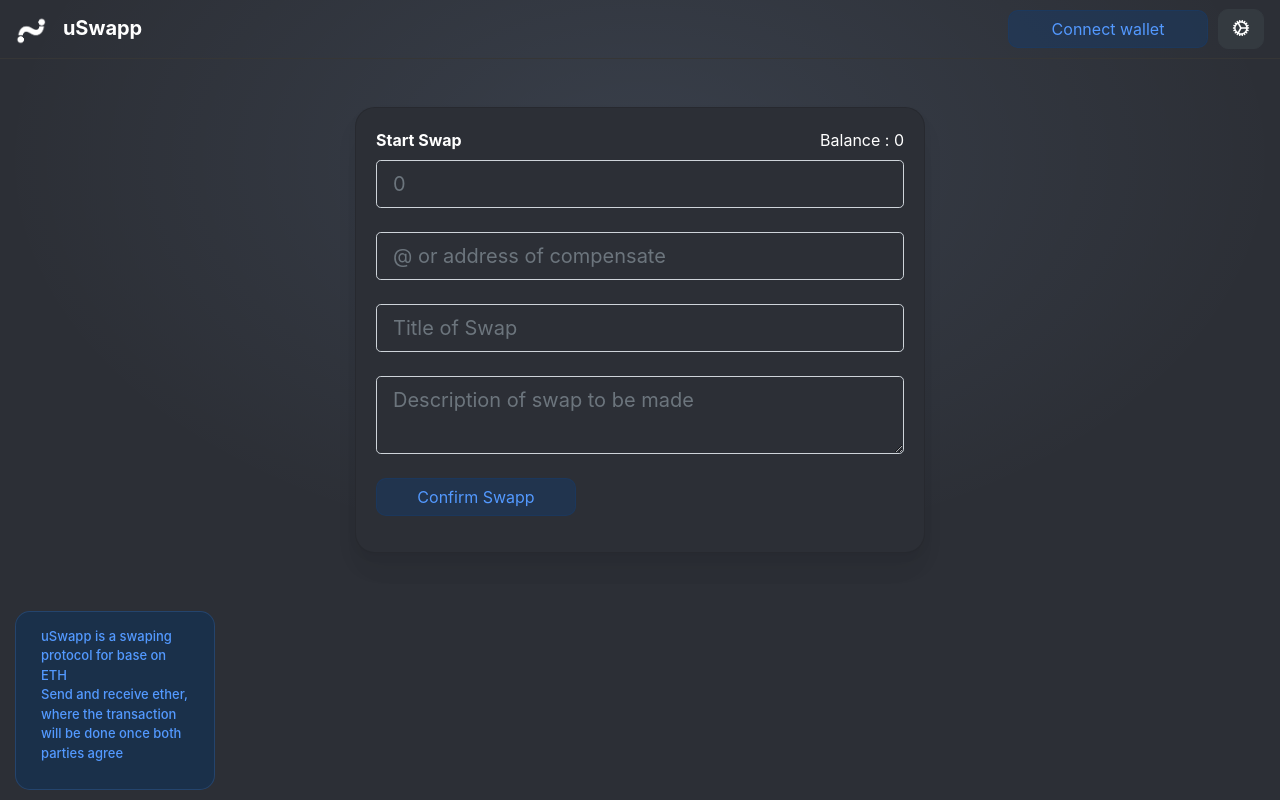
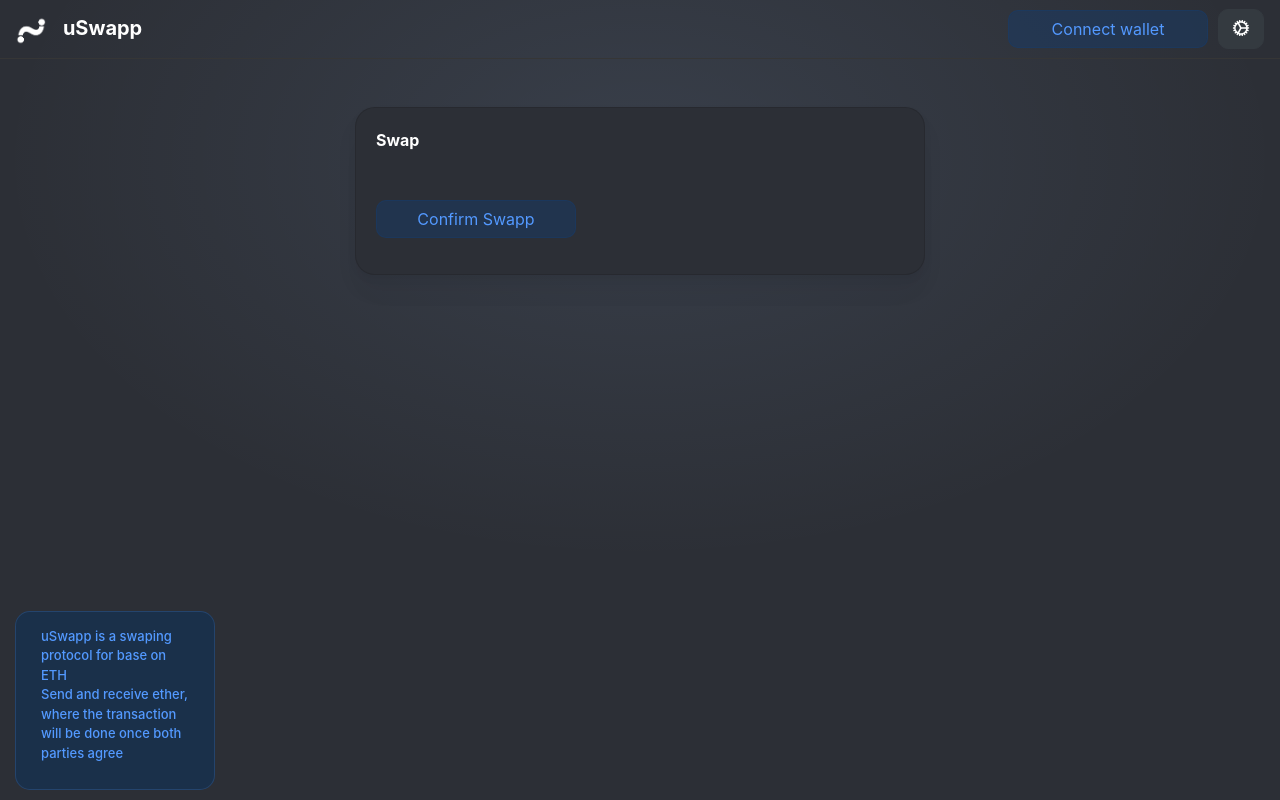
Before and after one commit to dvidd/uSwapp, a React (Create React App) app: page / in a window 1280 px wide. Built offline with nearby package versions, Linux system fonts and the light colour scheme.

Commit message:
Getting a new swap and passing throught Main component

```diff
--- a/src/components/App.js
+++ b/src/components/App.js
@@ -65,6 +65,13 @@ class App extends Component {
       .on("transactionHash", hash => {
         this.setState({ loading: false });
       });
+    this.getSwap(0);
+  };
+
+  // Get swap information
+  createNewSwap = _swapId => {
+    const swap = this.state.uSwapp.methods.swaps(_swapId).call();
+    return swap;
   };
 
   constructor(props) {
@@ -85,6 +92,7 @@ class App extends Component {
           <Loader></Loader>
         ) : (
           <Main
+            getSwap={this.getSwap}
             createNewSwap={this.createNewSwap}
             balance={this.state.balance}
           />
--- a/src/components/Main/Main.js
+++ b/src/components/Main/Main.js
@@ -2,24 +2,34 @@ import React, { Component } from "react";
 
 import Info from "../Shared/Info";
 import Card from "../Card/Card";
-import List from "../SwapList/List";
+import Swap from "../Swap/Swap";
 
 class Main extends Component {
+  constructor(props) {
+    super(props);
+    this.state = {
+      swapId: "2"
+    };
+  }
   render() {
     return (
       <div className="container-fluid mt-5">
         <Info></Info>
+
         <div className="row">
           <div
             id="content mt-3"
             className="col-lg-12 ml-auto mr-auto"
             style={{ maxWidth: "600px" }}
           >
-            <Card
-              createNewSwap={this.props.createNewSwap}
-              balance={this.props.balance}
-            ></Card>
-            {/* <List></List> */}
+            {this.state.swapId == "" ? (
+              <Card
+                createNewSwap={this.props.createNewSwap}
+                balance={this.props.balance}
+              ></Card>
+            ) : (
+              <Swap></Swap>
+            )}
           </div>
         </div>
       </div>
--- /dev/null
+++ b/src/components/Swap/Swap.js
@@ -0,0 +1,28 @@
+import React, { Component } from "react";
+import BigButton from "../Shared/Button";
+
+class Button extends Component {
+  render() {
+    return (
+      <div className="card mb-4">
+        <div className="card-body">
+          <div className="mb-3">
+            <div>
+              <label className="float-left">
+                <b>Swap</b>
+              </label>
+            </div>
+            <br />
+            <br />
+            <br />
+            <div onClick={() => this.createNewSwap()}>
+              <BigButton text={"Confirm Swapp"}></BigButton>
+            </div>
+          </div>
+        </div>
+      </div>
+    );
+  }
+}
+
+export default Button;
```
